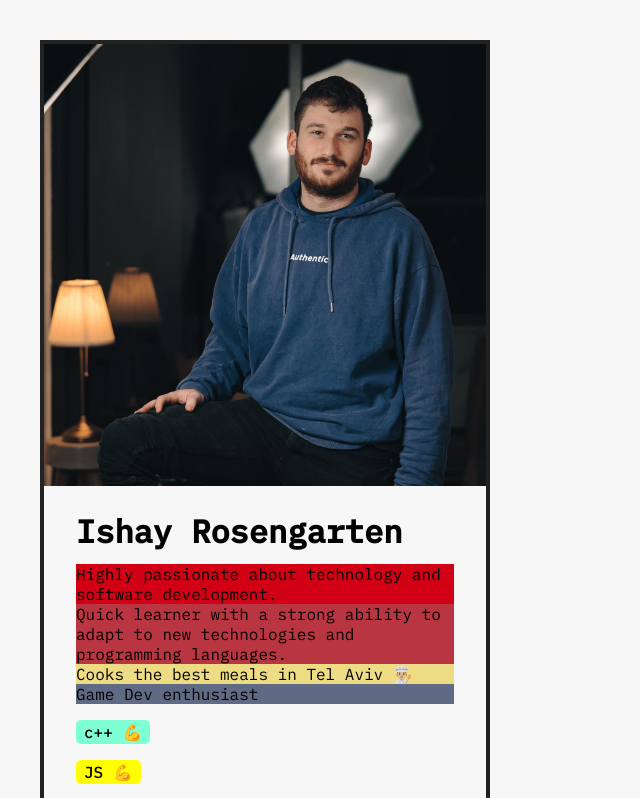
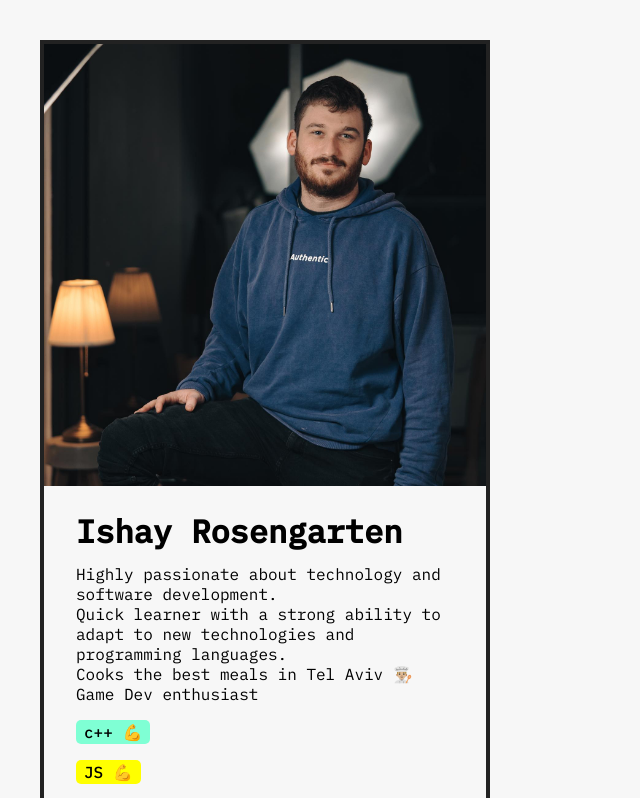
Before and after one commit to ishay60/first-challenge, a React (Create React App) app: page / in a window 1280 px wide. Shown: the top 798 px of the page, without its empty margins (0-640 px from the left). Built offline with nearby package versions, Linux system fonts and the light colour scheme.

Commit message:
just looks better ,commented out the ugly

```diff
--- a/src/App.js
+++ b/src/App.js
@@ -39,11 +39,11 @@ function Intro() {
 
 function Description() {
   return ishay.description.map((description, index) => {
-    const randomColor = getRandomColor(); // Generate a random color
+    // const randomColor = getRandomColor(); // Generate a random color , very cool yet very ugly
     return (
       <div
         key={index}
-        style={{ backgroundColor: randomColor }} // Use the random color as the background color
+        // style={{ backgroundColor: randomColor }} // Use the random color as the background color
         className="description"
       >
         {description}
@@ -52,15 +52,15 @@ function Description() {
   });
 }
 
-function getRandomColor() {
-  //this is some chat gpt evil forces right there
-  const letters = "0123456789ABCDEF";
-  let color = "#";
-  for (let i = 0; i < 6; i++) {
-    color += letters[Math.floor(Math.random() * 16)];
-  }
-  return color;
-}
+// function getRandomColor() {
+//   //this is some chat gpt evil forces right there
+//   const letters = "0123456789ABCDEF";
+//   let color = "#";
+//   for (let i = 0; i < 6; i++) {
+//     color += letters[Math.floor(Math.random() * 16)];
+//   }
+//   return color;
+// }
 
 function SkillList() {
   return ishay.skills.map((skill, index) => {
```
